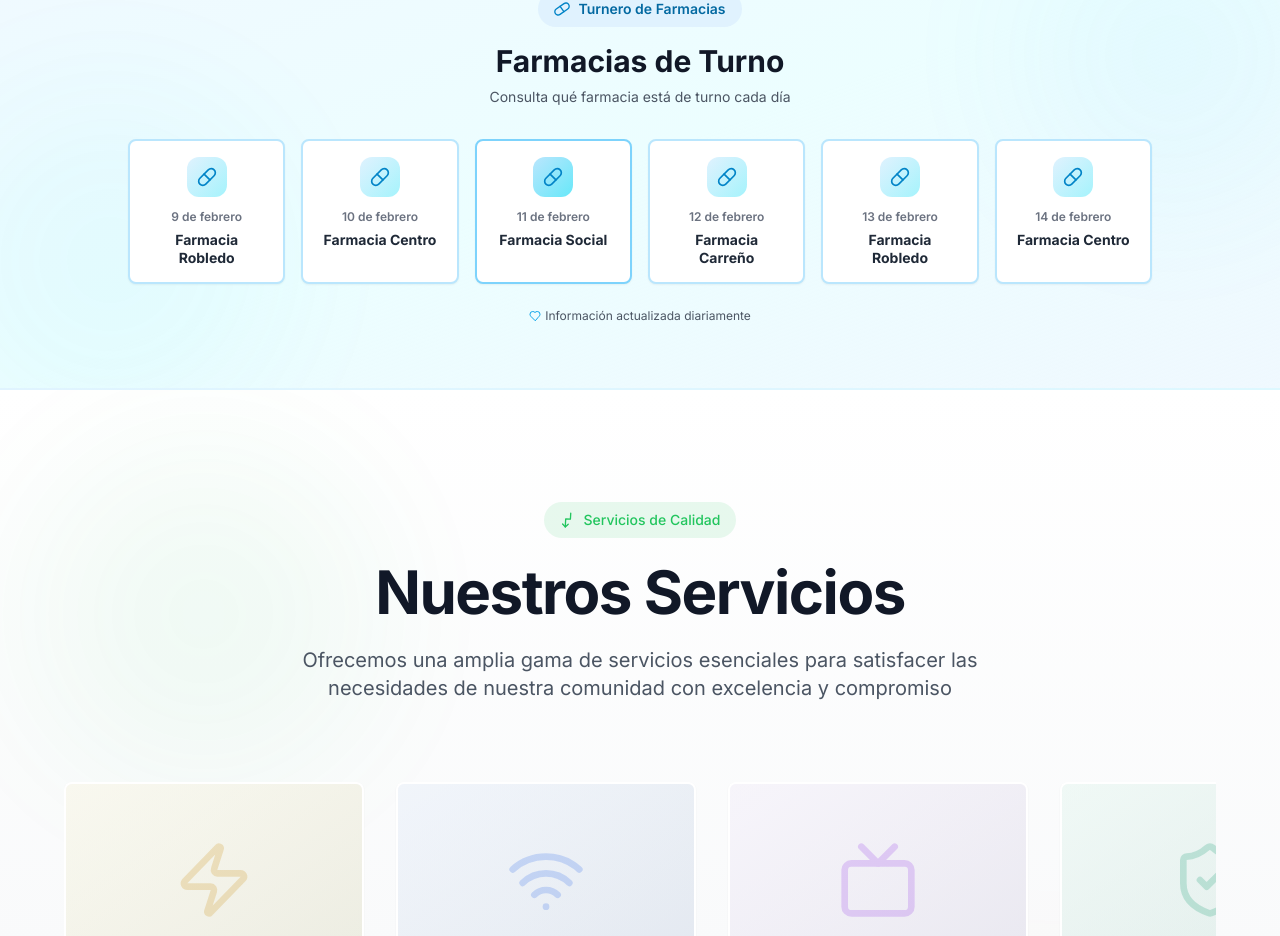
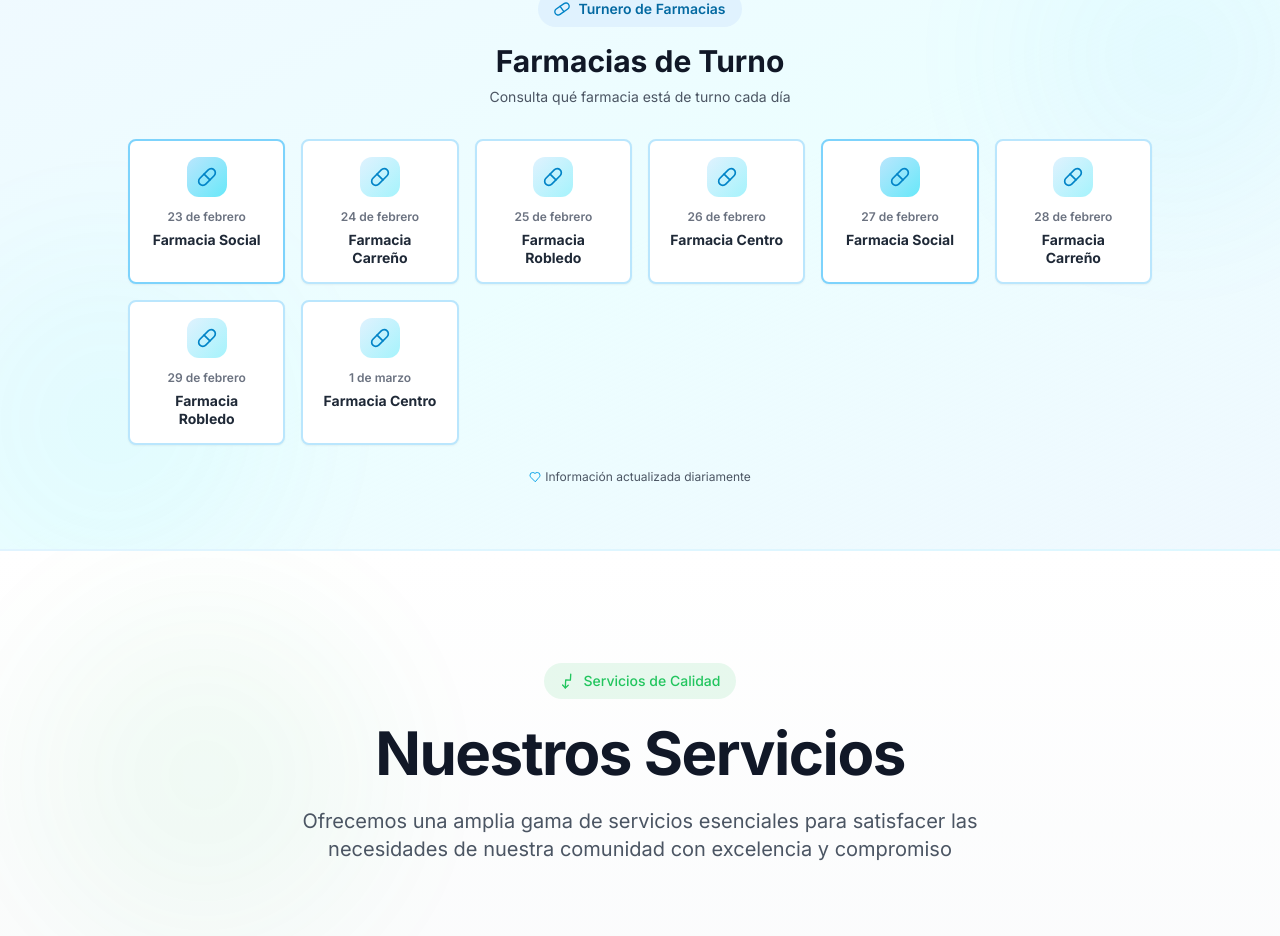
Before and after one commit to sistemascoopladormida-hub/cooperativa-san-jose-de-la-dormida, a Next.js app: page / in a window 1280 px wide. Shown: the part 2796-3732 px from the top of the page. Built offline with nearby package versions, Linux system fonts and the light colour scheme.

Commit message:
actualizando turnero de farmacia

```diff
--- a/app/page.tsx
+++ b/app/page.tsx
@@ -297,12 +297,14 @@ function PharmacySchedule() {
   }
 
   const pharmacySchedule = [
-    { date: "9 de febrero", pharmacy: "Farmacia Robledo" },
-    { date: "10 de febrero", pharmacy: "Farmacia Centro" },
-    { date: "11 de febrero", pharmacy: "Farmacia Social" },
-    { date: "12 de febrero", pharmacy: "Farmacia Carreño" },
-    { date: "13 de febrero", pharmacy: "Farmacia Robledo" },
-    { date: "14 de febrero", pharmacy: "Farmacia Centro" },
+    { date: "23 de febrero", pharmacy: "Farmacia Social" },
+    { date: "24 de febrero", pharmacy: "Farmacia Carreño" },
+    { date: "25 de febrero", pharmacy: "Farmacia Robledo" },
+    { date: "26 de febrero", pharmacy: "Farmacia Centro" },
+    { date: "27 de febrero", pharmacy: "Farmacia Social" },
+    { date: "28 de febrero", pharmacy: "Farmacia Carreño" },
+    { date: "29 de febrero", pharmacy: "Farmacia Robledo" },
+    { date: "1 de marzo", pharmacy: "Farmacia Centro" },
   ]
 
   return (
--- a/lib/cooperative-context.ts
+++ b/lib/cooperative-context.ts
@@ -150,7 +150,7 @@ TURNERO DE FARMACIAS:
 - 27 de febrero: Farmacia Social
 - 28 de febrero: Farmacia Carreño
 - 29 de febrero: Farmacia Robledo
-- 30 de febrero: Farmacia Centro
+- 1 de marzo: Farmacia Centro
 
 ASOCIARSE:
 - Los interesados pueden visitar la oficina o completar el formulario en la sección "Asociarse" de la página web
```
